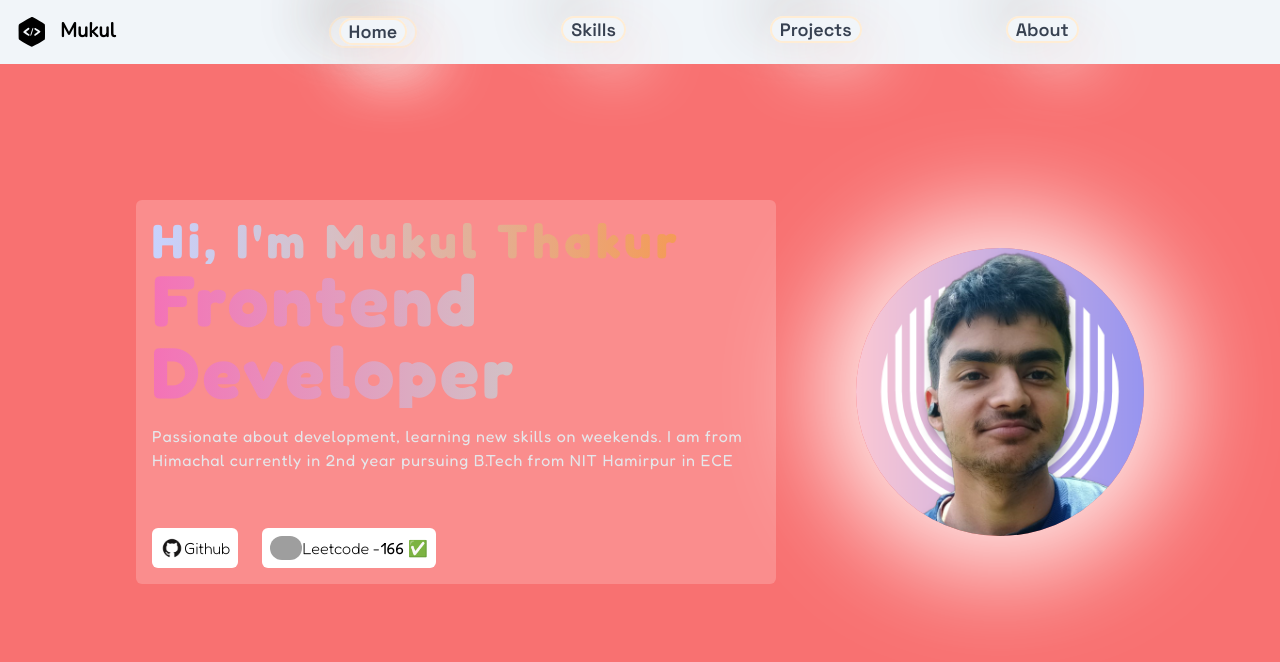
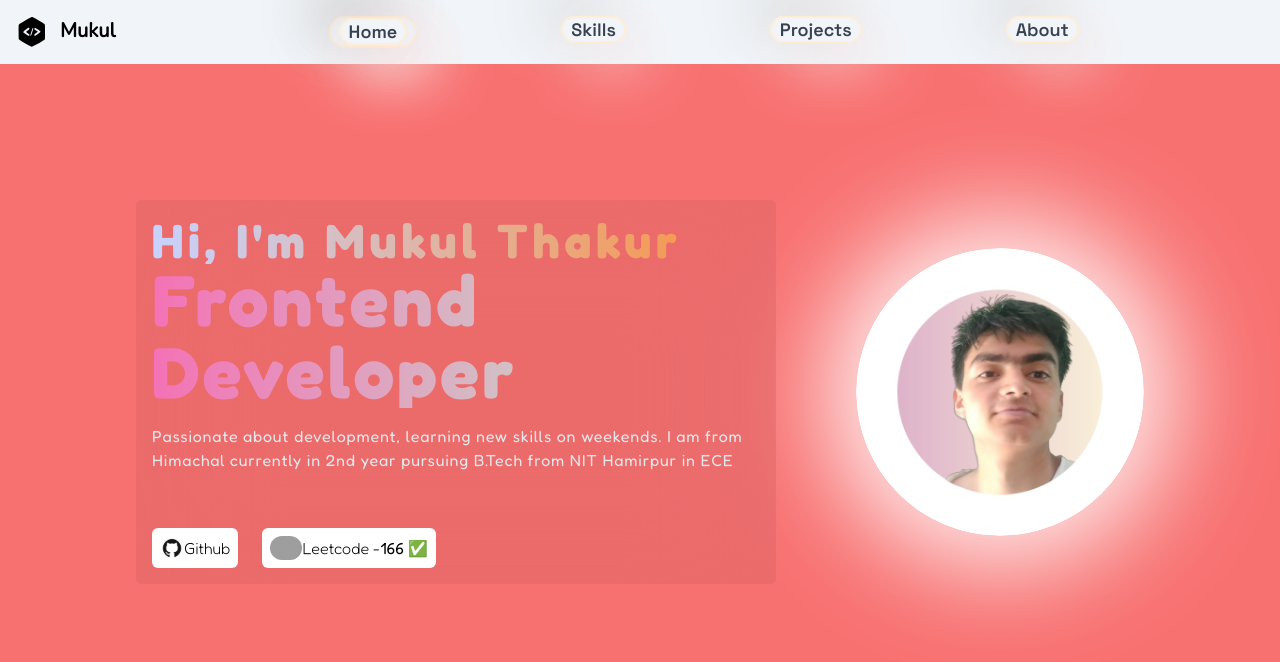
Before and after one commit to mrthakur30/my-portfolio, a React (Vite) app: page / in a window 1280 px wide. Shown: the top 662 px of the page. Built offline with nearby package versions, Linux system fonts and the light colour scheme; grey boxes are pictures that could not be loaded.

Commit message:
ui better little

```diff
--- a/src/pages/Home.jsx
+++ b/src/pages/Home.jsx
@@ -3,7 +3,7 @@ import mukul from "../assets/mukul.png";
 function App() {
   return (
     <motion.main
-      className="bg-red-400 flex flex-col-reverse pb-4 mb-10 md:flex md:flex-row min-h-full gap-8 md:gap-20  justify-center items-center "
+      className="bg-red-400   backdrop-blur-3xl flex flex-col-reverse pb-4 mb-10 md:flex md:flex-row min-h-full gap-8 md:gap-20  justify-center items-center "
       initial={{ y: 200, opacity: 0 }}
       animate={{ y: 0, opacity: 1 }}
       exit={{ y: 200, opacity: 0 }}
@@ -14,7 +14,7 @@ function App() {
       }}
     >
 
-      <div className="  bg-white bg-opacity-20  p-4 rounded-md flex-col md:w-1/2 w-3/4   text-white flex transition duration-200 justify-center ">
+      <div className=" backdrop-blur-3xl bg-black bg-opacity-5  p-4 rounded-md flex-col md:w-1/2 w-3/4   text-white flex transition duration-200 justify-center ">
         <motion.p
           initial={{ x: 700, opacity: 0 }}
           animate={{ x: 0, opacity: 1 }}
```
Also changed, not shown: src/assets/mukul.png.
